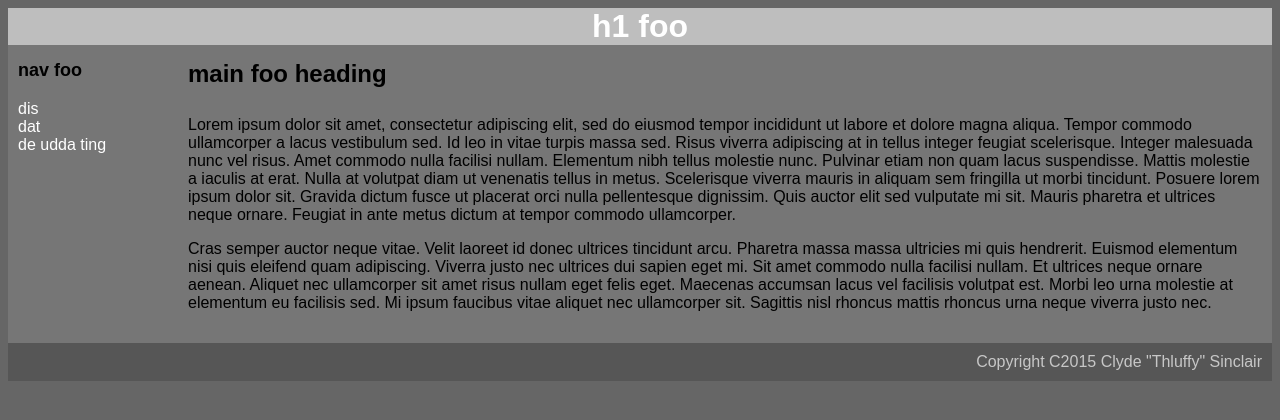
After one commit to WilsonMach33/wmach30, a Flask app: template 14_css/templates/index.html in a window 1280 px wide. The commit adds this page. Shown: the top 420 px of the page. Run offline with Flask 2, Linux system fonts and the light colour scheme; the template is opened without the code that fills it, so the values that code supplies are empty.

Commit message:
adding k14

```diff
--- /dev/null
+++ b/14_css/static/style.css
@@ -0,0 +1,59 @@
+body {
+    background-color: #666666;
+    color : black;
+    font-family: Arial, Helvetica, sans-serif;
+}
+
+h1 {
+    color: white;
+    background-color: #BEBEBE;
+    font-weight: 700;
+    margin: 0;
+    text-align: center;
+}
+
+.container {
+    display: flex;
+    flex-direction: column;
+    background-color: #767676;
+}
+
+.text,
+.footer {
+    display: flex;
+    padding: 15px 10px;
+}
+
+.left {
+    min-width: 170px;
+}
+
+.nav-foo,
+.main-foo {
+    font-weight: 700;
+    height: 40px;
+}
+
+.nav-foo {
+    font-size: 18px;
+}
+
+.main-foo {
+    font-size: 24px;
+}
+
+ul {
+    list-style: none;
+    padding: 0;
+    margin: 0;
+    color: white;
+}
+
+.footer {
+    display: flex;
+    align-items: center;
+    justify-content: right;
+    background-color: #565656;
+    color:rgb(199, 199, 199);
+    padding: 10px;
+}
--- /dev/null
+++ b/14_css/templates/index.html
@@ -0,0 +1,38 @@
+<!--
+Rice Explosion: Donald Bi, Wilson Mach, Nakib Abedin
+SoftDev
+K13 -- Stuylin' & Wylin' & Profilin' pure html css
+2022-10-18
+time spent: 1 hrs
+-->
+
+<!DOCTYPE html>
+<html lang="en">
+<head>
+    <link rel="stylesheet" href="../static/style.css">
+    <title>Document</title>
+</head>
+<body>
+    <div class="container">
+        <h1>h1 foo</h1>
+        <div class="text">
+            <div class="left">
+                <div class="nav-foo">nav foo</div>
+                <ul class="bottom-text">
+                    <li>dis</li>
+                    <li>dat</li>
+                    <li>de udda ting</li>
+                </ul>
+            </div>
+            <div class="right">
+                <div class="main-foo">main foo heading</div>
+                <div class="bottom-text">
+                    <p>Lorem ipsum dolor sit amet, consectetur adipiscing elit, sed do eiusmod tempor incididunt ut labore et dolore magna aliqua. Tempor commodo ullamcorper a lacus vestibulum sed. Id leo in vitae turpis massa sed. Risus viverra adipiscing at in tellus integer feugiat scelerisque. Integer malesuada nunc vel risus. Amet commodo nulla facilisi nullam. Elementum nibh tellus molestie nunc. Pulvinar etiam non quam lacus suspendisse. Mattis molestie a iaculis at erat. Nulla at volutpat diam ut venenatis tellus in metus. Scelerisque viverra mauris in aliquam sem fringilla ut morbi tincidunt. Posuere lorem ipsum dolor sit. Gravida dictum fusce ut placerat orci nulla pellentesque dignissim. Quis auctor elit sed vulputate mi sit. Mauris pharetra et ultrices neque ornare. Feugiat in ante metus dictum at tempor commodo ullamcorper.</p>
+                    <p>Cras semper auctor neque vitae. Velit laoreet id donec ultrices tincidunt arcu. Pharetra massa massa ultricies mi quis hendrerit. Euismod elementum nisi quis eleifend quam adipiscing. Viverra justo nec ultrices dui sapien eget mi. Sit amet commodo nulla facilisi nullam. Et ultrices neque ornare aenean. Aliquet nec ullamcorper sit amet risus nullam eget felis eget. Maecenas accumsan lacus vel facilisis volutpat est. Morbi leo urna molestie at elementum eu facilisis sed. Mi ipsum faucibus vitae aliquet nec ullamcorper sit. Sagittis nisl rhoncus mattis rhoncus urna neque viverra justo nec.</p>
+                </div>
+            </div>
+        </div>
+        <div class="footer">Copyright C2015 Clyde "Thluffy" Sinclair</div>
+    </div>
+</body>
+</html>
```
Also changed, not shown: 14_css/app.py (added, +14 -0 lines), 12_flask-forms/templates/response.html (line endings or trailing spaces), 14_css/readme.md (added).
